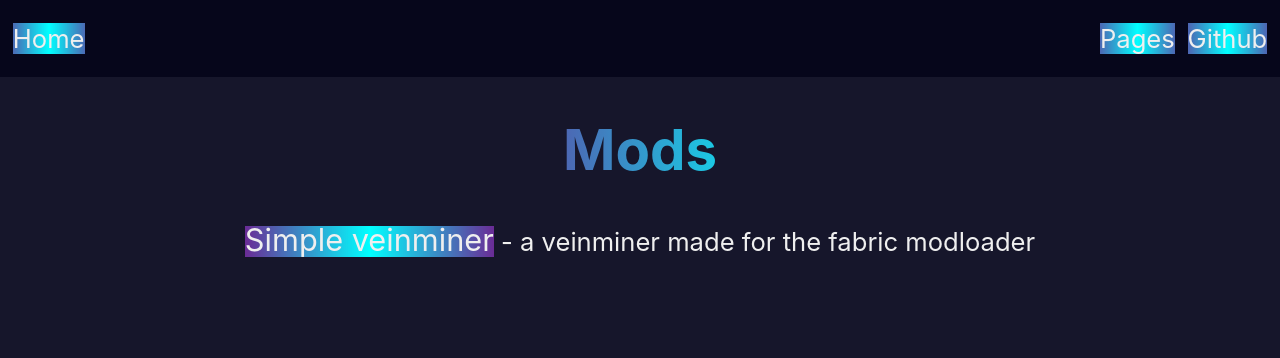
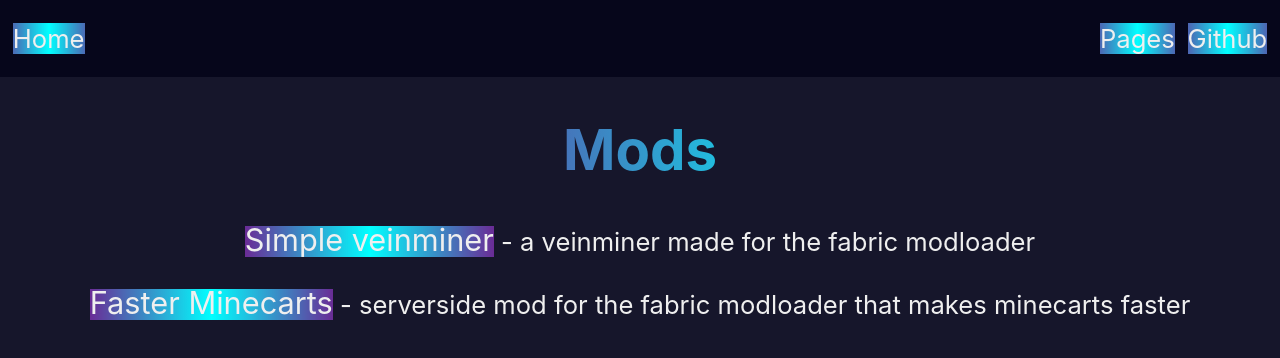
Before and after one commit to PrincessCyanMarine/cyanseas, a Next.js app: page /mods in a window 1280 px wide. Shown: the top 358 px of the page. Built offline with nearby package versions, Linux system fonts and the light colour scheme.

Commit message:
Faster Minecarts

```diff
--- a/pages/mods.tsx
+++ b/pages/mods.tsx
@@ -4,11 +4,18 @@
   <div>
     <h1>Mods</h1>
     <p>
-      <Link href="https://github.com/PrincessCyanMarine/SimpleVeinminer">
+      <Link href="https://www.curseforge.com/minecraft/mc-mods/simple-veinminer">
         <big>Simple veinminer</big>
         <small>external</small>
       </Link>{" "}
       - a veinminer made for the fabric modloader
     </p>
+    <p>
+      <Link href="https://www.curseforge.com/minecraft/mc-mods/cyans-faster-minecarts/">
+        <big>Faster Minecarts</big>
+        <small>external</small>
+      </Link>{" "}
+      - serverside mod for the fabric modloader that makes minecarts faster
+    </p>
   </div>
 );
```
